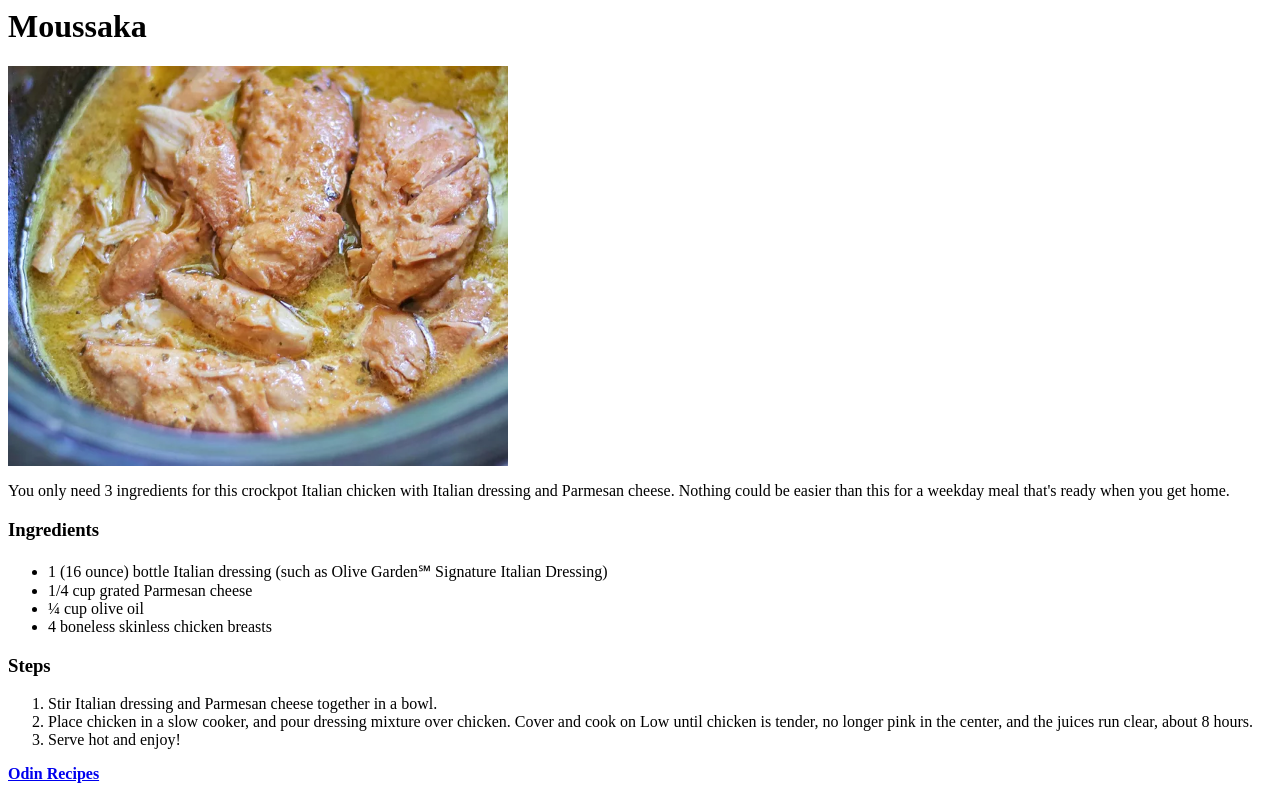
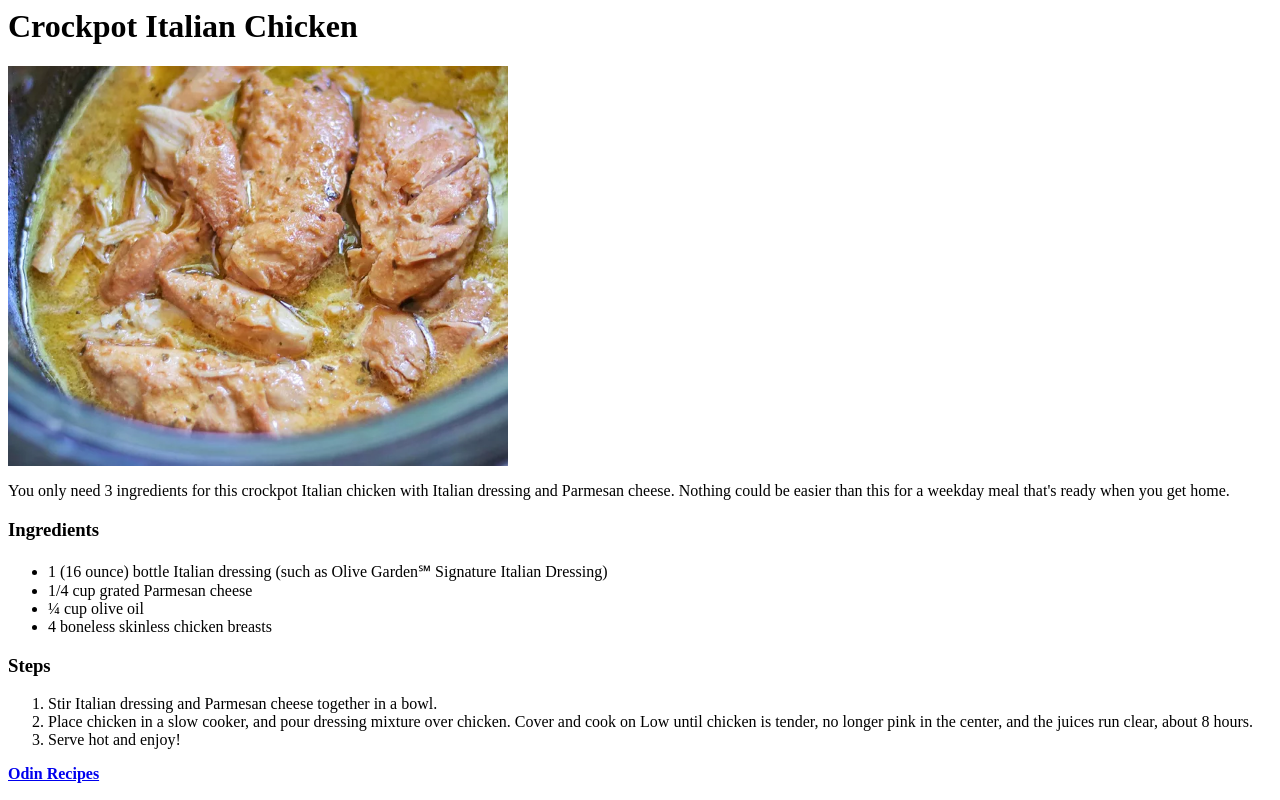
Before and after one commit to ecem-altinkeser/odin-recipes, a plain HTML site: page recipes/crockpot-italian-chicken.html in a window 1280 px wide. Drawn offline with Linux system fonts and the light colour scheme.

Commit message:
fix recipes headers

```diff
--- a/recipes/crockpot-italian-chicken.html
+++ b/recipes/crockpot-italian-chicken.html
@@ -5,7 +5,7 @@
     </head>
 
     <body>
-        <h1>Moussaka</h1>
+        <h1>Crockpot Italian Chicken</h1>
         <img src="../images/crockpot-italian-chicken.webp" alt="finished crockpot italian chicken" height="400" width="500">
         <p>You only need 3 ingredients for this crockpot Italian chicken with Italian dressing and Parmesan cheese. Nothing could be easier than this for a weekday meal that's ready when you get home.</p>
         <h3>Ingredients</h3>
```
Also changed, not shown: recipes/chicken-murphy.html (+1 -1 lines).
